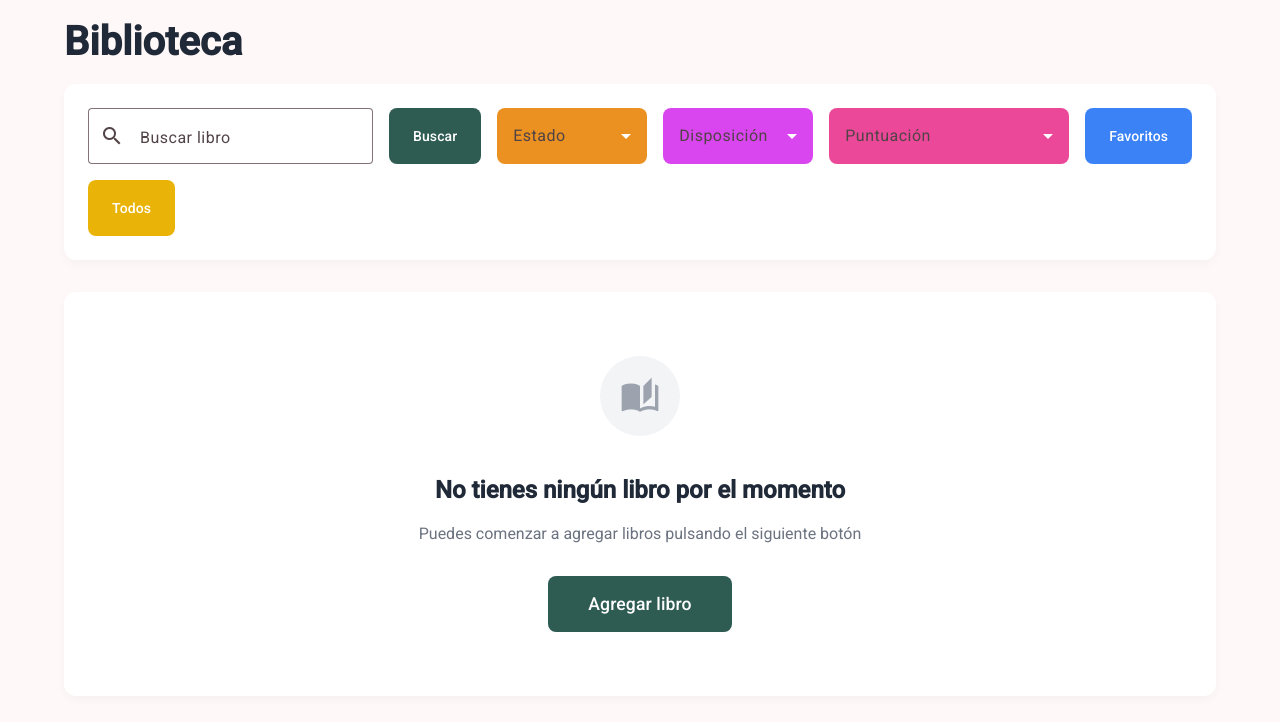
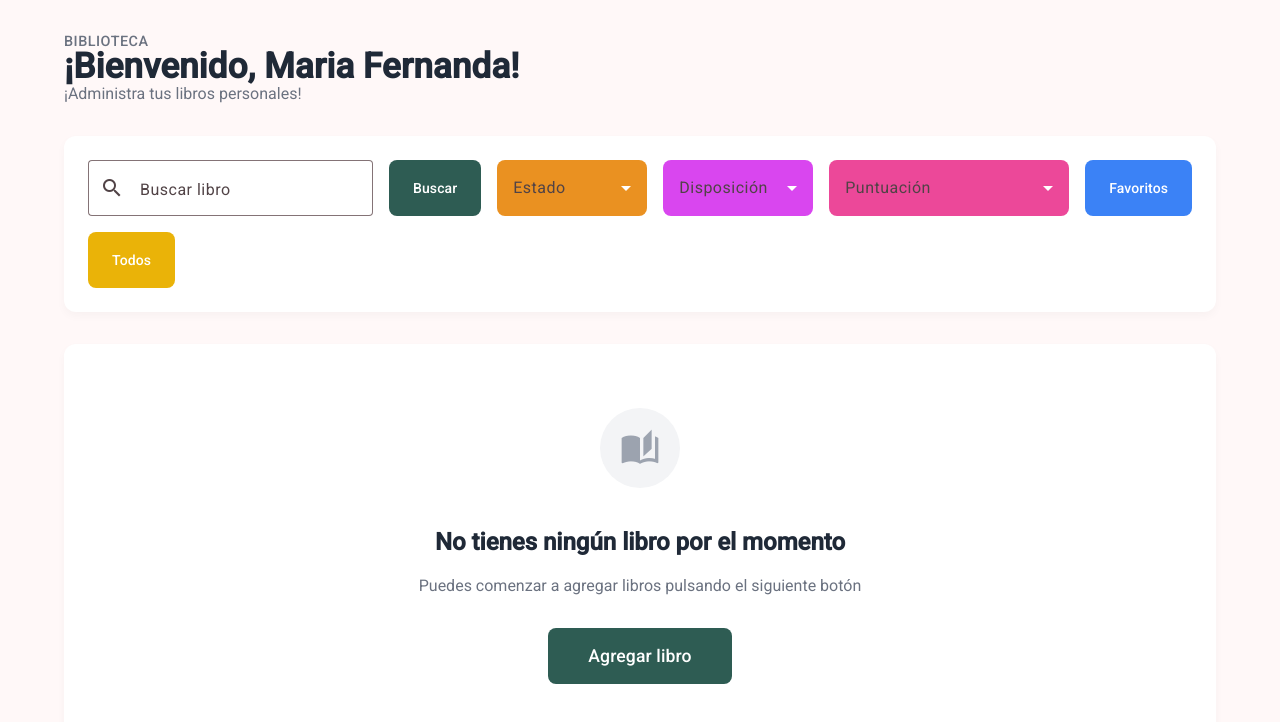
Before and after one commit to FernandaMB-e/Gestor-de-libros, an Angular app in the folder Biblioteca/: page / in a window 1280 px wide. Shown: the top 722 px of the page. Built offline with nearby package versions, Linux system fonts and the light colour scheme.

Commit message:
Se agrego la primera versión de la barra superior

```diff
--- /dev/null
+++ b/Biblioteca/frontend/features/biblioteca/components/barra-principal/saludo.component.html
@@ -0,0 +1,9 @@
+<div class="saludo-wrapper">
+  <span class="migaja-titulo">{{ tituloPagina }}</span>
+
+  <h1 class="saludo-principal">
+    ¡Bienvenido, {{ nombreUsuario }}!
+  </h1>
+
+  <p class="saludo-subtitulo">¡Administra tus libros personales!</p>
+</div>
--- /dev/null
+++ b/Biblioteca/frontend/features/biblioteca/components/barra-principal/saludo.component.scss
@@ -0,0 +1,49 @@
+.saludo-wrapper {
+  display: flex;
+  flex-direction: column;
+  gap: 4px; /* Espaciado muy sutil entre los textos */
+}
+
+.migaja-titulo {
+  font-size: 0.9rem;
+  font-weight: 500;
+  color: #6b7280; /* Gris medio */
+  text-transform: uppercase;
+  letter-spacing: 0.5px;
+}
+
+.saludo-principal {
+  font-size: 2.2rem;
+  font-weight: 700;
+  color: #1f2937;
+  margin: 0;
+  display: flex;
+  align-items: center;
+  gap: 8px;
+
+  /* Animación para el emoji */
+  .wave {
+    display: inline-block;
+    transform-origin: 70% 70%;
+    animation: wave-animation 2.5s infinite;
+  }
+}
+
+.saludo-subtitulo {
+  font-size: 1rem;
+  color: #6b7280;
+  margin: 0;
+  margin-top: 4px;
+}
+
+/* Keyframes de la animación de saludo */
+@keyframes wave-animation {
+  0% { transform: rotate( 0.0deg) }
+  10% { transform: rotate( 14.0deg) }
+  20% { transform: rotate(-8.0deg) }
+  30% { transform: rotate( 14.0deg) }
+  40% { transform: rotate(-4.0deg) }
+  50% { transform: rotate( 10.0deg) }
+  60% { transform: rotate( 0.0deg) }
+  100% { transform: rotate( 0.0deg) }
+}
--- a/Biblioteca/src/app/app.html
+++ b/Biblioteca/src/app/app.html
@@ -1,7 +1,8 @@
 <main class="app-container">
 
   <div class="header-principal">
-    <h1>{{ title() }}</h1>
+
+    <app-barra-principal [tituloPagina]="title()"></app-barra-principal>
 
     <button mat-flat-button class="btn-agregar-top" *ngIf="libros.length > 0" (click)="agregarLibroTemporal()">
       <mat-icon>add</mat-icon> Agregar libro
--- a/Biblioteca/src/app/app.scss
+++ b/Biblioteca/src/app/app.scss
@@ -17,16 +17,11 @@
   align-items: center;
   margin-bottom: 2rem;
 
-  h1 {
-    font-size: 2.5rem;
-    font-weight: 700;
-    color: #1f2937;
-    margin: 0;
-  }
+
 
   /* Botón superior derecho */
   .btn-agregar-top {
-    background-color: #2e5c53 !important; /* El color verde oscuro de tus botones */
+    background-color: #2e5c53 !important; /* El color verde oscuro*/
     color: white !important;
     height: 48px;
     border-radius: 8px;
--- a/Biblioteca/src/app/app.ts
+++ b/Biblioteca/src/app/app.ts
@@ -9,11 +9,12 @@ import { BuscadorFiltrosComponent, FiltrosBusqueda } from '../../frontend/featur
 import { LibroCardComponent, Libro } from '../../frontend/features/biblioteca/components/libro-card/libro-card.component';
 // Importamos también la interfaz de la información general
 import { ResumenEstadisticasComponent } from '../../frontend/features/biblioteca/components/resumen-estadisticas/resumen-estadisticas.component';
-
+//Importamos la barra superior
+import { HeaderSaludoComponent } from '../../frontend/features/biblioteca/components/barra-principal/saludo.component';
 @Component({
   selector: 'app-root',
   standalone: true,
-  imports: [CommonModule, RouterOutlet, MatButtonModule, MatIconModule, BuscadorFiltrosComponent, LibroCardComponent, ResumenEstadisticasComponent],
+  imports: [CommonModule, RouterOutlet, MatButtonModule, MatIconModule, BuscadorFiltrosComponent, LibroCardComponent, ResumenEstadisticasComponent, HeaderSaludoComponent],
   templateUrl: './app.html',
   styleUrl: './app.scss'
 })
```
Also changed, not shown: Biblioteca/frontend/features/biblioteca/components/barra-principal/saludo.component.ts (added, +17 -0 lines).
